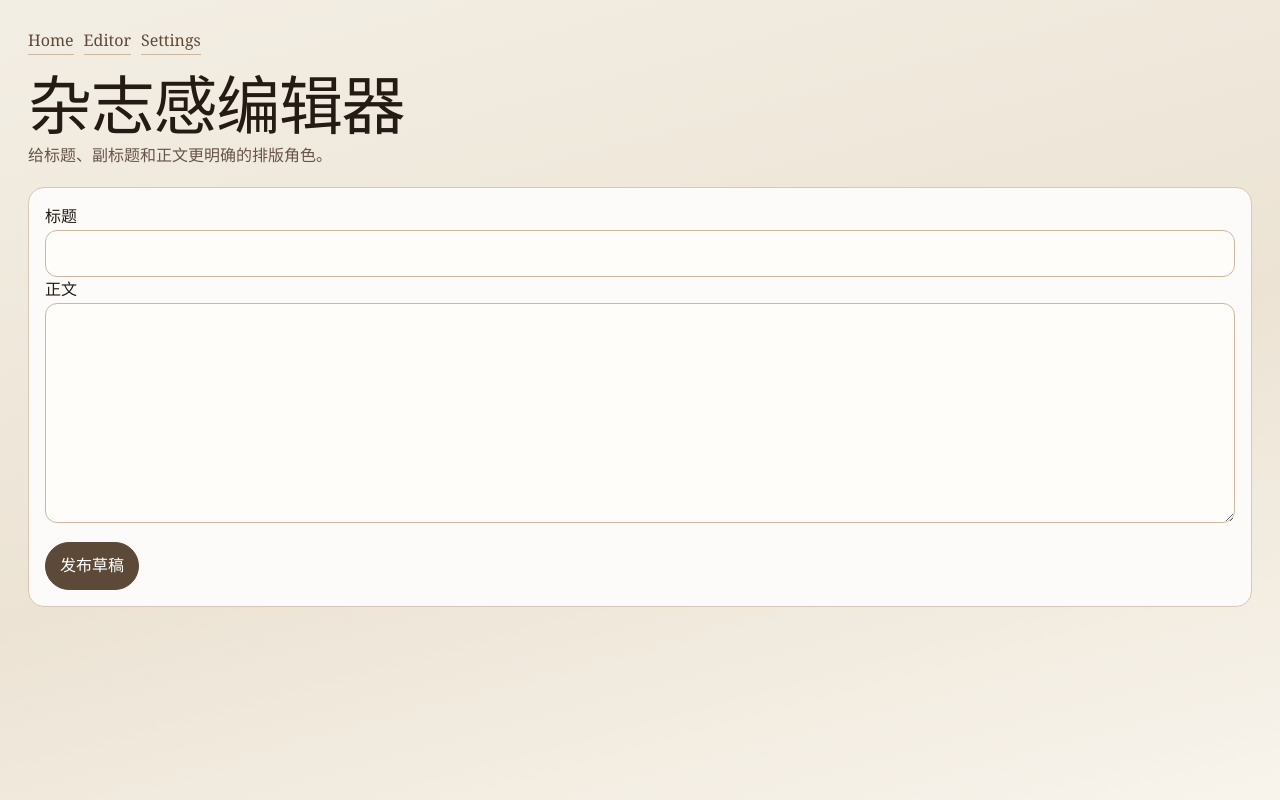
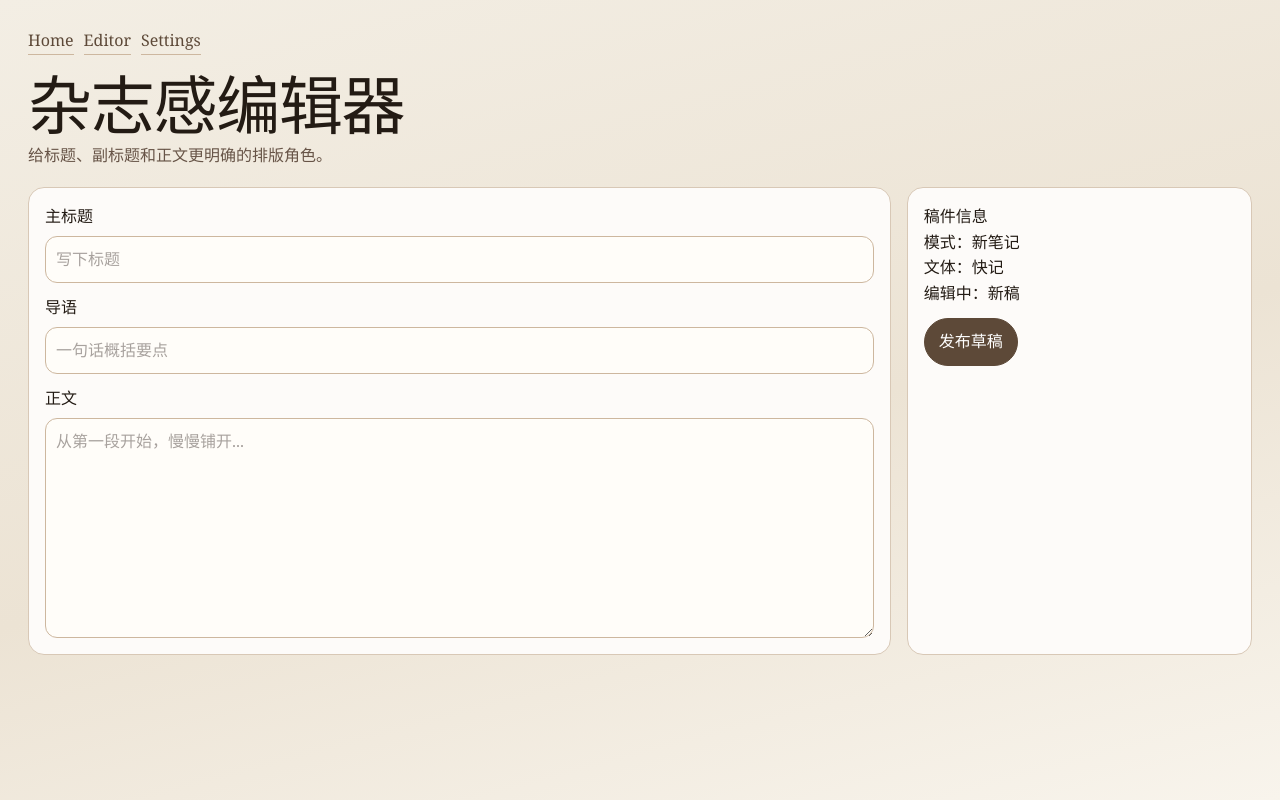
Before and after one commit to sayhia/sujian, a Vue app in the folder frontend/: page /#/notes/new in a window 1280 px wide. Built offline with nearby package versions, Linux system fonts and the light colour scheme.

Commit message:
feat(editorial): redesign editor as literary writing desk

```diff
--- a/frontend/src/composables/demo/useDemoEditorState.ts
+++ b/frontend/src/composables/demo/useDemoEditorState.ts
@@ -9,13 +9,21 @@ type EditorForm = {
   type: 'quick' | 'article';
 };
 
-export function useDemoEditorState(noteStore = useNoteStore(), initialNote?: Partial<Note>) {
+export type EditorRouteMode = 'create' | 'article' | 'edit';
+
+export function useDemoEditorState(
+  noteStore = useNoteStore(),
+  initialNote?: Partial<Note>,
+  routeMode?: EditorRouteMode,
+) {
+  const resolvedRouteMode: EditorRouteMode =
+    routeMode ?? (typeof initialNote?.id === 'number' ? 'edit' : 'create');
   const editingId = ref<number | null>(typeof initialNote?.id === 'number' ? initialNote.id : null);
   const form = ref<EditorForm>({
     title: initialNote?.title ?? '',
     content: initialNote?.content ?? '',
     tags: [...(initialNote?.tags ?? [])],
-    type: initialNote?.type ?? 'quick',
+    type: initialNote?.type ?? (resolvedRouteMode === 'article' ? 'article' : 'quick'),
   });
   const isSaving = ref(false);
 
@@ -61,6 +69,21 @@ export function useDemoEditorState(noteStore = useNoteStore(), initialNote?: Par
     editingId.value = id;
   }
 
+  function applyRouteMode(mode: EditorRouteMode) {
+    if (mode === 'create') {
+      editingId.value = null;
+      form.value.type = 'quick';
+      return;
+    }
+
+    if (mode === 'article') {
+      editingId.value = null;
+      form.value.type = 'article';
+    }
+  }
+
+  applyRouteMode(resolvedRouteMode);
+
   return {
     form,
     isSaving,
@@ -70,5 +93,6 @@ export function useDemoEditorState(noteStore = useNoteStore(), initialNote?: Par
     setFormFromNote,
     setType,
     setEditingId,
+    applyRouteMode,
   };
 }
--- a/frontend/src/styles/demo/editorial.css
+++ b/frontend/src/styles/demo/editorial.css
@@ -98,6 +98,26 @@
   min-height: 220px;
 }
 
+.editorial-writing-desk {
+  display: grid;
+  grid-template-columns: minmax(0, 2.5fr) minmax(180px, 1fr);
+  gap: 16px;
+}
+
+.editorial-desk-main {
+  display: grid;
+  gap: 12px;
+}
+
+.editorial-desk-main label {
+  display: grid;
+  gap: 6px;
+}
+
+.editorial-metadata-rail h2 {
+  margin-top: 0;
+}
+
 .editorial-btn {
   margin-top: 12px;
   border: 1px solid #5d4938;
@@ -111,4 +131,8 @@
   .editorial-grid {
     grid-template-columns: 1fr;
   }
+
+  .editorial-writing-desk {
+    grid-template-columns: 1fr;
+  }
 }
--- a/frontend/src/views/demo/editorial/EditorialEditorDemo.vue
+++ b/frontend/src/views/demo/editorial/EditorialEditorDemo.vue
@@ -10,22 +10,37 @@
     <h1 class="editorial-headline">杂志感编辑器</h1>
     <p class="editorial-deck">给标题、副标题和正文更明确的排版角色。</p>
 
-    <section class="editorial-panel">
-      <label>
-        <span>标题</span>
-        <input v-model="form.title" />
-      </label>
-      <label>
-        <span>正文</span>
-        <textarea v-model="form.content" />
-      </label>
-      <button class="editorial-btn" type="button" :disabled="isSaving" @click="handleSave">{{ isSaving ? '保存中...' : '发布草稿' }}</button>
+    <section class="editorial-writing-desk">
+      <section class="editorial-panel editorial-desk-main">
+        <label>
+          <span>主标题</span>
+          <input v-model="form.title" placeholder="写下标题" />
+        </label>
+        <label>
+          <span>导语</span>
+          <input v-model="deck" placeholder="一句话概括要点" />
+        </label>
+        <label>
+          <span>正文</span>
+          <textarea v-model="form.content" placeholder="从第一段开始，慢慢铺开..." />
+        </label>
+      </section>
+
+      <aside class="editorial-panel editorial-metadata-rail">
+        <h2>稿件信息</h2>
+        <p>模式：{{ modeLabel }}</p>
+        <p>文体：{{ form.type === 'article' ? '文章' : '快记' }}</p>
+        <p>编辑中：{{ editingId ? `#${editingId}` : '新稿' }}</p>
+        <button class="editorial-btn" type="button" :disabled="isSaving" @click="handleSave">
+          {{ isSaving ? '保存中...' : '发布草稿' }}
+        </button>
+      </aside>
     </section>
   </main>
 </template>
 
 <script setup lang="ts">
-import { computed, onMounted } from 'vue';
+import { computed, onMounted, ref } from 'vue';
 import { useRoute, useRouter } from 'vue-router';
 import '../../../styles/demo/editorial.css';
 import { useDemoEditorState } from '../../../composables/demo/useDemoEditorState';
@@ -34,7 +49,18 @@ import { useNoteStore } from '../../../stores/noteStore';
 const route = useRoute();
 const router = useRouter();
 const noteStore = useNoteStore();
-const { form, isSaving, save, setFormFromNote, setType, setEditingId } = useDemoEditorState(noteStore);
+const routeMode = computed(() => {
+  if (route.params.id) return 'edit' as const;
+  if (route.path.endsWith('/new/article') || route.meta?.type === 'article') return 'article' as const;
+  return 'create' as const;
+});
+const { form, isSaving, save, editingId, setFormFromNote, setEditingId, applyRouteMode } = useDemoEditorState(
+  noteStore,
+  undefined,
+  routeMode.value,
+);
+const deck = ref('');
+const modeLabel = computed(() => (routeMode.value === 'edit' ? '编辑' : routeMode.value === 'article' ? '新文章' : '新笔记'));
 
 const isDemoMode = computed(() => route.path.startsWith('/demo/editorial'));
 const homePath = computed(() => (isDemoMode.value ? '/demo/editorial' : '/'));
@@ -42,9 +68,7 @@ const editorPath = computed(() => (isDemoMode.value ? '/demo/editorial/editor' :
 const settingsPath = computed(() => (isDemoMode.value ? '/demo/editorial/settings' : '/settings'));
 
 onMounted(async () => {
-  if (route.path.endsWith('/new/article') || route.meta?.type === 'article') {
-    setType('article');
-  }
+  applyRouteMode(routeMode.value);
 
   const rawId = route.params.id;
   if (typeof rawId === 'string' && rawId.trim() !== '') {
```
Also changed, not shown: 1 other file (tests, documents, lock files or other folders).
